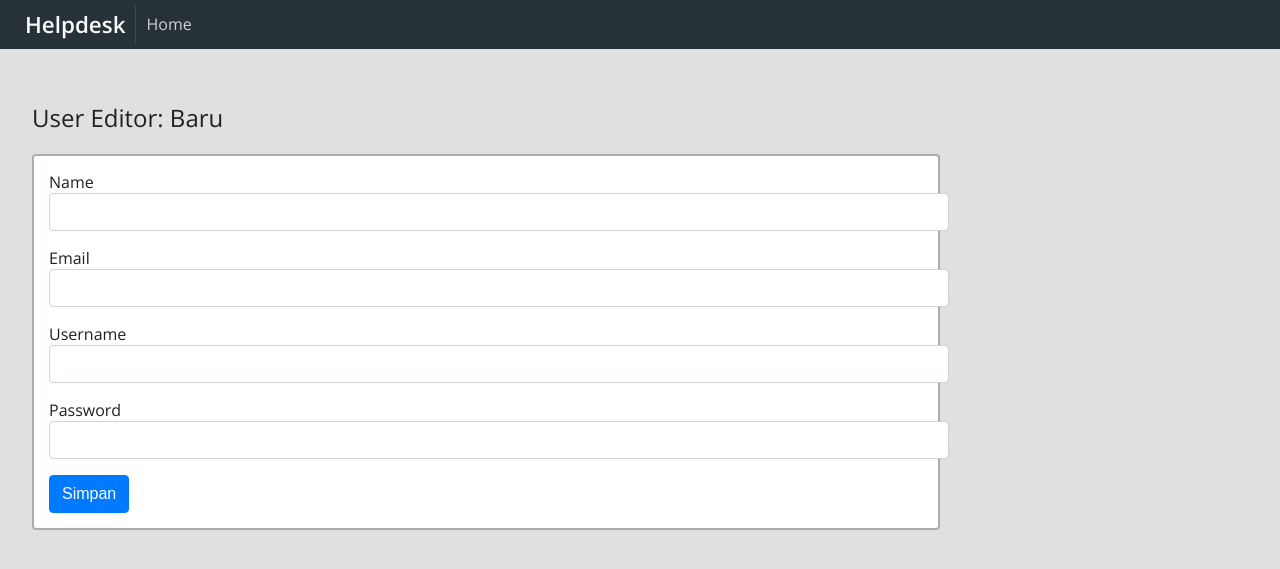
After one commit to chez14/tugas-mibd, a PHP site: template views/admin_user_edit.php in a window 1280 px wide. The commit adds this page. Shown: the top 569 px of the page. Run offline with PHP 8.4, Linux system fonts and the light colour scheme; the template is opened without the code that fills it, so the values that code supplies are empty; some libraries are stand-ins or nearby versions.

Commit message:
admin user edit

```diff
--- a/admin_user.php
+++ b/admin_user.php
@@ -30,6 +30,6 @@ if(isset($_GET['tipe']) && $_GET['tipe'] == 'karyawan') {
 View::render("admin_user.php", [
     "users"=>$users,
     "user_type" => $user_type,
-    "allow_tambah" => $allow_tambah,
+    "allow_new" => $allow_tambah,
     "laporan" => $laporan
 ]);
--- a/customer_register.php
+++ b/customer_register.php
@@ -16,6 +16,11 @@ if(isset($_POST['username']))
 			($role='client')
 		);
 		$statement->execute();
+		$statement = $DB->prepare("INSERT INTO klien(id_user) VALUES (?)");
+		$statement->bind_param("i",
+			$statement->insert_id
+		);
+		$statement->execute();
 		header("Location: index.php");
 		exit();
 	}
--- a/styles/style.css
+++ b/styles/style.css
@@ -491,3 +491,114 @@ nav.navbar .navbar-brand {
   a.btn {
     text-decoration: none;
   }
+
+  .form-control {
+    display: block;
+    width: 100%;
+    padding: 0.375rem 0.75rem;
+    font-size: 1rem;
+    line-height: 1.5;
+    color: #495057;
+    background-color: #fff;
+    background-clip: padding-box;
+    border: 1px solid #ced4da;
+    border-radius: 0.25rem;
+    transition: border-color 0.15s ease-in-out, box-shadow 0.15s ease-in-out;
+  }
+
+  .form-control::-ms-expand {
+    background-color: transparent;
+    border: 0;
+  }
+
+  .form-control:focus {
+    color: #495057;
+    background-color: #fff;
+    border-color: #80bdff;
+    outline: 0;
+    box-shadow: 0 0 0 0.2rem rgba(0, 123, 255, 0.25);
+  }
+
+  .form-control::-webkit-input-placeholder {
+    color: #6c757d;
+    opacity: 1;
+  }
+
+  .form-control::-moz-placeholder {
+    color: #6c757d;
+    opacity: 1;
+  }
+
+  .form-control:-ms-input-placeholder {
+    color: #6c757d;
+    opacity: 1;
+  }
+
+  .form-control::-ms-input-placeholder {
+    color: #6c757d;
+    opacity: 1;
+  }
+
+  .form-control::placeholder {
+    color: #6c757d;
+    opacity: 1;
+  }
+
+  .form-control:disabled, .form-control[readonly] {
+    background-color: #e9ecef;
+    opacity: 1;
+  }
+
+  select.form-control:not([size]):not([multiple]) {
+    height: calc(2.25rem + 2px);
+  }
+
+  select.form-control:focus::-ms-value {
+    color: #495057;
+    background-color: #fff;
+  }
+
+  .form-control-file,
+  .form-control-range {
+    display: block;
+    width: 100%;
+  }
+
+  .col-form-label {
+    padding-top: calc(0.375rem + 1px);
+    padding-bottom: calc(0.375rem + 1px);
+    margin-bottom: 0;
+    font-size: inherit;
+    line-height: 1.5;
+  }
+
+  .col-form-label-lg {
+    padding-top: calc(0.5rem + 1px);
+    padding-bottom: calc(0.5rem + 1px);
+    font-size: 1.25rem;
+    line-height: 1.5;
+  }
+
+  .col-form-label-sm {
+    padding-top: calc(0.25rem + 1px);
+    padding-bottom: calc(0.25rem + 1px);
+    font-size: 0.875rem;
+    line-height: 1.5;
+  }
+
+  .form-control-plaintext {
+    display: block;
+    width: 100%;
+    padding-top: 0.375rem;
+    padding-bottom: 0.375rem;
+    margin-bottom: 0;
+    line-height: 1.5;
+    color: #212529;
+    background-color: transparent;
+    border: solid transparent;
+    border-width: 1px 0;
+  }
+
+  .form-group {
+    margin-bottom: 1rem;
+  }
--- a/views/admin_user.php
+++ b/views/admin_user.php
@@ -24,6 +24,11 @@
             <div class="col-xs">
                 <h2>User Panel: <?= $user_type ?></h2>
             </div>
+            <?php if($allow_new): ?>
+            <div class="col-xs align-right">
+                <a href="admin_user_edit.php">Tambah Karyawan Baru</a>
+            </div>
+            <?php endif;?>
         </div>
         <div class="row">
             <?php if($laporan): ?>
--- /dev/null
+++ b/views/admin_user_edit.php
@@ -0,0 +1,58 @@
+<!DOCTYPE html>
+<html lang="en">
+<head>
+    <meta charset="UTF-8">
+    <meta name="viewport" content="width=device-width, initial-scale=1.0">
+    <meta http-equiv="X-UA-Compatible" content="ie=edge">
+    <?= $this->include('_part/header.php'); ?>
+    <style>
+        body {
+            background-color: var(--color-blue-200);
+        }
+    </style>
+</head>
+<body>
+    <?= $this->include('_part/navbar.php'); ?>
+    <div class="container mt-2">
+        <div class="row">
+            <div class="col-xs">
+                <h2>User Editor: <?= $user['name']?:"Baru" ?></h2>
+            </div>
+        </div>
+        <div class="row">
+            <div class="col-xs-9">
+                <?php if($laporan): ?>
+                <div style="padding:15px; background-color:white; color:var(--font-normal);">
+                    <?=$laporan?>
+                </div>
+                <?php endif; ?>
+                <div class="panel">
+                    <form action="admin_user_edit.php" method="post">
+                        <div class="form-group">
+                            <label for="" class="form-label">Name</label>
+                            <input type="text" class="form-control" name="name" value="<?= $user['name'] ?>" required>
+                        </div>
+                        <div class="form-group">
+                            <label for="" class="form-label">Email</label>
+                            <input type="text" class="form-control" name="email" value="<?= $user['email'] ?>" required>
+                        </div>
+                        <div class="form-group">
+                            <label for="" class="form-label">Username</label>
+                            <input type="text" class="form-control" name="username" value="<?= $user['username'] ?>" required>
+                        </div>
+                        <div class="form-group">
+                            <label for="" class="form-label">Password</label>
+                            <input type="password" class="form-control" name="password">
+                        </div>
+                        <?php if($user): ?>
+                        <input type="hidden" name="id" value="<?= $user['id'] ?>">
+                        <?php endif; ?>
+                        <button type="submit" class="btn btn-primary">Simpan</button>
+                    </form>
+                </div>
+            </div>
+        </div>
+    </div>
+   <?= $this->include('_part/footer.php'); ?>
+</body>
+</html>
```
Also changed, not shown: admin_user_edit.php (added, +48 -0 lines).
